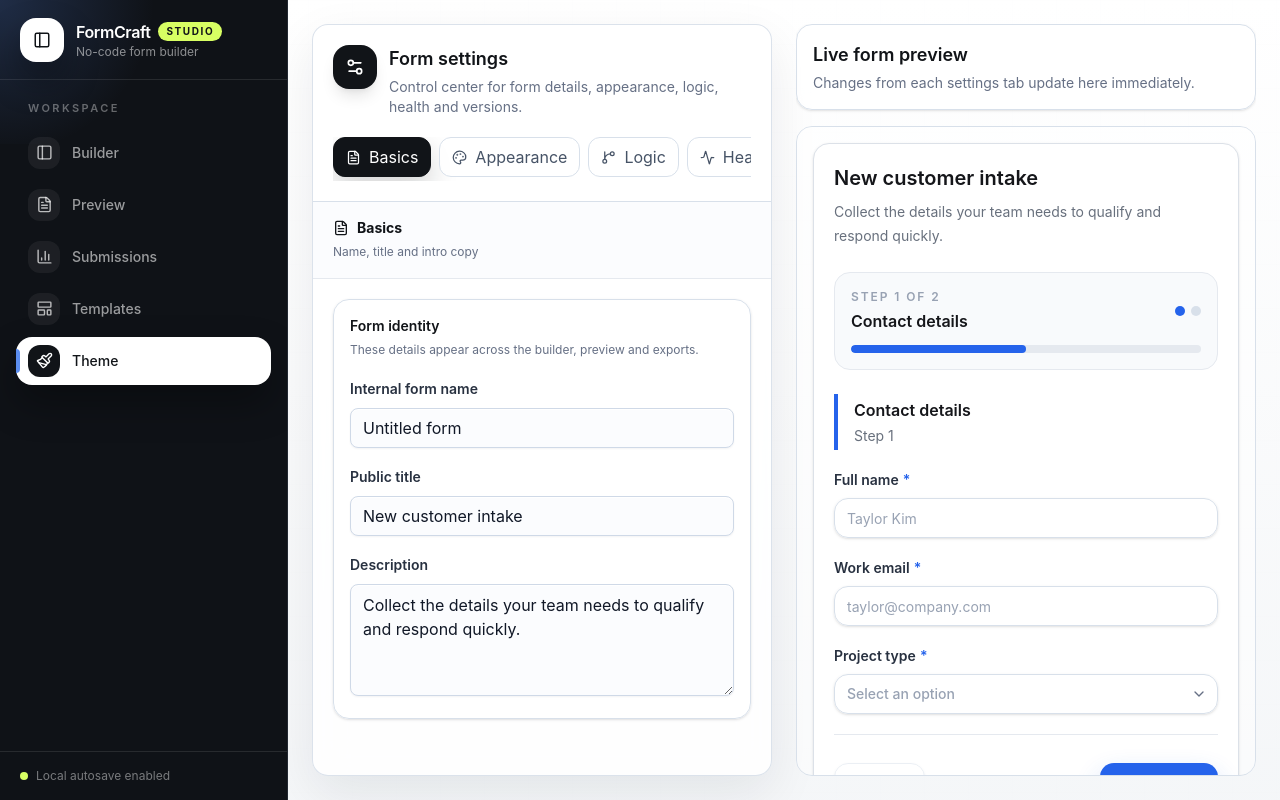
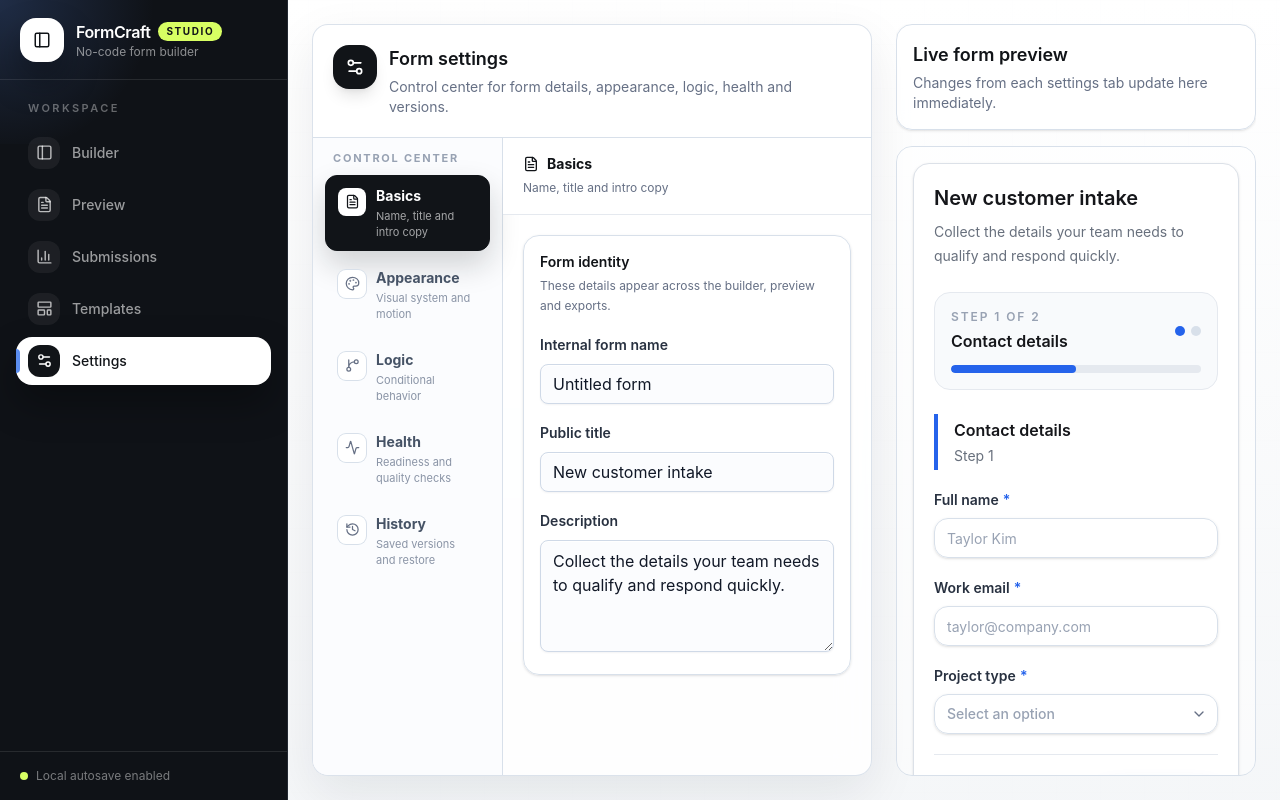
Before and after one commit to OmKhandale05/formcraft, a Next.js app: page /settings in a window 1280 px wide. Built offline with nearby package versions, Linux system fonts and the light colour scheme.

Commit message:
style(settings): clarify control center tabs

```diff
--- a/src/app/settings/page.tsx
+++ b/src/app/settings/page.tsx
@@ -32,7 +32,7 @@ export default function SettingsPage() {
 
   return (
     <AppShell>
-      <main className="grid min-h-screen gap-6 p-4 sm:p-6 xl:h-screen xl:grid-cols-[460px_minmax(0,1fr)] xl:overflow-hidden">
+      <main className="grid min-h-screen gap-6 p-4 sm:p-6 xl:h-screen xl:grid-cols-[560px_minmax(0,1fr)] xl:overflow-hidden">
         <section className="soft-panel flex min-h-0 flex-col overflow-hidden rounded-2xl p-0 xl:max-h-[calc(100vh-48px)]">
           <div className="border-b border-[#d8e0ea] p-5">
             <div className="flex items-start gap-3">
@@ -44,7 +44,12 @@ export default function SettingsPage() {
                 <p className="mt-1 text-sm leading-5 text-[#667085]">Control center for form details, appearance, logic, health and versions.</p>
               </div>
             </div>
-            <div className="formcraft-scrollbar mt-5 flex gap-2 overflow-x-auto pb-1">
+          </div>
+
+          <div className="grid min-h-0 flex-1 grid-cols-1 md:grid-cols-[190px_minmax(0,1fr)]">
+            <div className="border-b border-[#d8e0ea] bg-[#fbfcfe] p-3 md:border-b-0 md:border-r">
+              <p className="px-2 pb-2 text-[11px] font-bold uppercase tracking-[0.16em] text-[#98a2b3]">Control center</p>
+              <div className="grid gap-1.5">
                 {settingsTabs.map((tab) => {
                   const Icon = tab.icon;
                   const selected = activeTab === tab.id;
@@ -53,22 +58,28 @@ export default function SettingsPage() {
                       key={tab.id}
                       type="button"
                       className={cn(
-                      "inline-flex h-10 shrink-0 items-center gap-2 rounded-xl border px-3 text-sm font-semibold transition",
+                        "group flex items-start gap-2.5 rounded-xl border px-3 py-2.5 text-left transition",
                         selected
-                        ? "border-[#111418] bg-[#111418] text-white shadow-[0_12px_28px_rgba(17,20,24,0.18)]"
-                        : "border-[#d8e0ea] bg-white/82 text-[#465366] hover:border-[#bfcadc] hover:bg-white"
+                          ? "border-[#111418] bg-[#111418] text-white shadow-[0_14px_30px_rgba(17,20,24,0.18)]"
+                          : "border-transparent bg-transparent text-[#465366] hover:border-[#d8e0ea] hover:bg-white"
                       )}
                       onClick={() => setActiveTab(tab.id)}
                     >
+                      <span className={cn("mt-0.5 flex h-7 w-7 shrink-0 items-center justify-center rounded-lg transition", selected ? "bg-white text-[#111418]" : "bg-white text-[#667085] ring-1 ring-[#d8e0ea] group-hover:text-[#111418]")}>
                         <Icon size={15} />
-                    {tab.label}
+                      </span>
+                      <span className="min-w-0">
+                        <span className="block text-sm font-bold">{tab.label}</span>
+                        <span className={cn("mt-0.5 block text-[11px] leading-4", selected ? "text-white/62" : "text-[#8a94a6]")}>{tab.description}</span>
+                      </span>
                     </button>
                   );
                 })}
               </div>
             </div>
 
-          <div className="border-b border-[#e5e9ef] bg-[#fbfcfe] px-5 py-4">
+            <div className="flex min-h-0 flex-col">
+              <div className="border-b border-[#e5e9ef] bg-white px-5 py-4">
                 <p className="flex items-center gap-2 text-sm font-bold text-[#111418]">
                   <ActiveIcon size={16} />
                   {active.label}
@@ -107,6 +118,8 @@ export default function SettingsPage() {
                 {activeTab === "health" && <FormHealthPanel form={form} />}
                 {activeTab === "history" && <VersionHistoryPanel />}
               </div>
+            </div>
+          </div>
         </section>
 
         <section className="min-h-0 xl:max-h-[calc(100vh-48px)] xl:overflow-hidden">
--- a/src/components/app-shell.tsx
+++ b/src/components/app-shell.tsx
@@ -2,7 +2,7 @@
 
 import Link from "next/link";
 import { usePathname } from "next/navigation";
-import { BarChart3, FileText, LayoutTemplate, Paintbrush, PanelLeft } from "lucide-react";
+import { BarChart3, FileText, LayoutTemplate, PanelLeft, Settings2 } from "lucide-react";
 import { cn } from "@/lib/utils";
 
 const navItems = [
@@ -10,7 +10,7 @@ const navItems = [
   { href: "/preview", label: "Preview", icon: FileText },
   { href: "/submissions", label: "Submissions", icon: BarChart3 },
   { href: "/templates", label: "Templates", icon: LayoutTemplate },
-  { href: "/settings", label: "Theme", icon: Paintbrush }
+  { href: "/settings", label: "Settings", icon: Settings2 }
 ];
 
 export function AppShell({ children }: { children: React.ReactNode }) {
```
Lines whose indentation alone changed are shown as unchanged.
